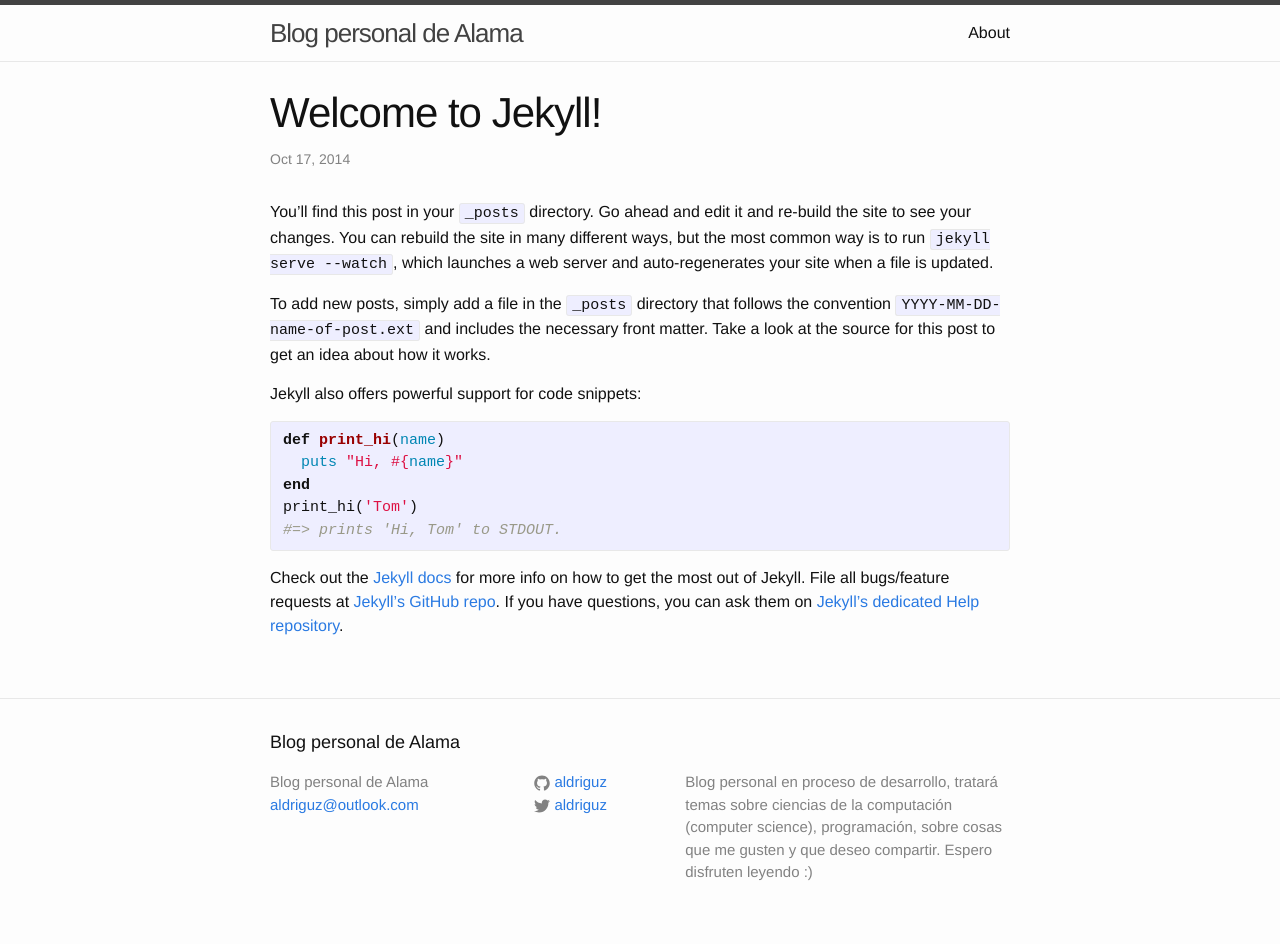
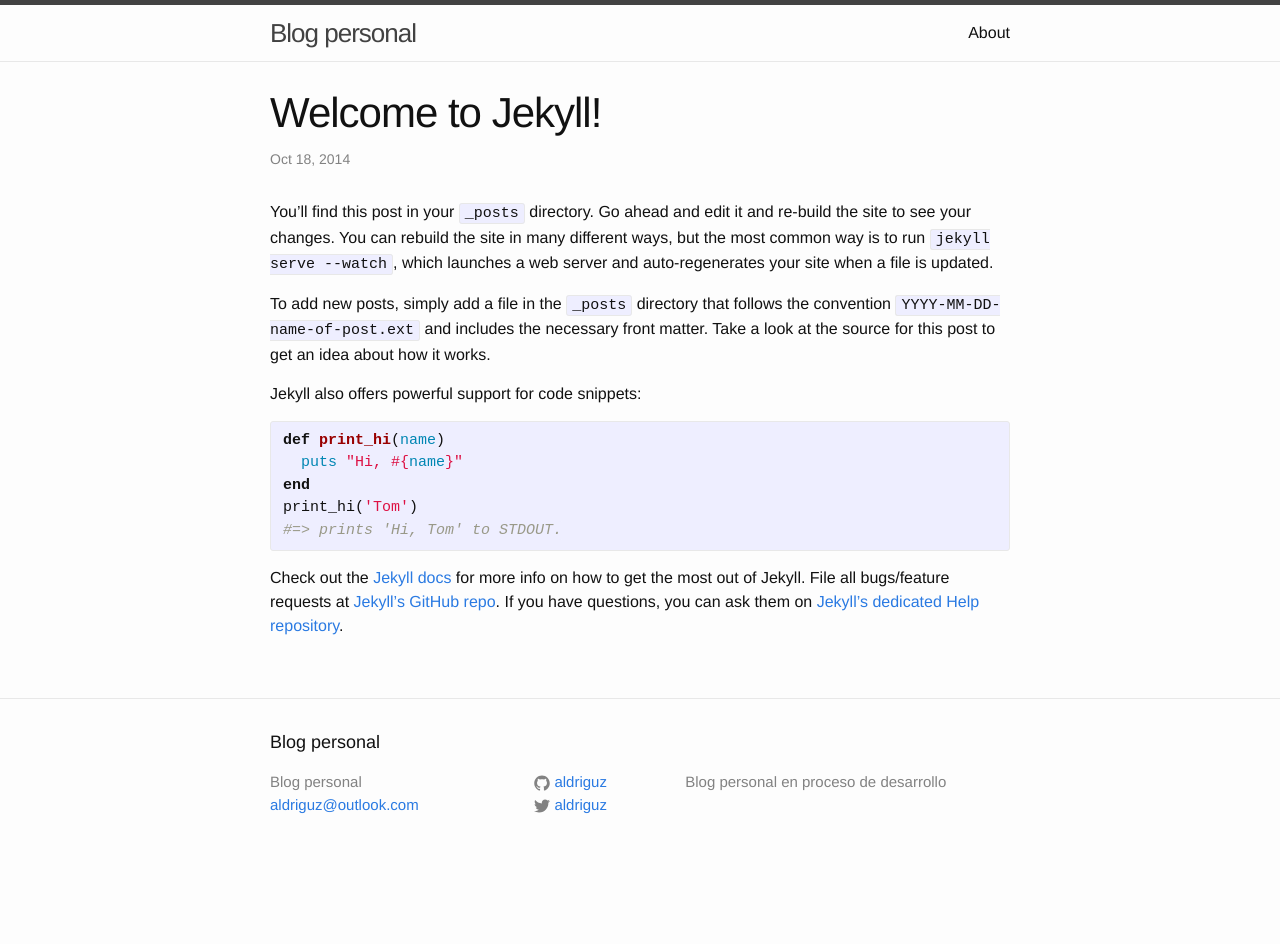
Before and after one commit to aldriguz/aldriguz.github.io, a Jekyll site: the page built from _posts/2014-10-18-welcome-to-jekyll.markdown, in a window 1280 px wide. Built offline with Jekyll 4.4.1, drawn with Linux system fonts in a browser that asks for light colours; after the commit the page ends 900 px from its top, so only the background shows below that.

Commit message:
Actualización de contenido

```diff
--- a/_config.yml
+++ b/_config.yml
@@ -1,12 +1,9 @@
 # Site settings
-title: Blog personal de Alama
+title: Blog personal
 email: aldriguz@outlook.com
 timezone: America/Lima
 description: > # this means to ignore newlines until "baseurl:"
-  Blog personal en proceso de desarrollo, tratará temas sobre
-  ciencias de la computación (computer science), programación,
-  sobre cosas que me gusten y que deseo compartir.
-  Espero disfruten leyendo :)
+  Blog personal en proceso de desarrollo
 baseurl: "" # the subpath of your site, e.g. /blog/
 url: "http://aldriguz.github.io" # the base hostname & protocol for your site
 twitter_username: aldriguz
--- a/_posts/2014-10-18-welcome-to-jekyll.markdown
+++ b/_posts/2014-10-18-welcome-to-jekyll.markdown
@@ -1,9 +1,9 @@
 ---
 layout: post
 title:  "Welcome to Jekyll!"
-date:   2014-10-18 01:00:24
+date:   2014-10-18 01:00:24 -0500
 categories: jekyll update
-tags: hola mundo
+tags: hello
 ---
 You’ll find this post in your `_posts` directory. Go ahead and edit it and re-build the site to see your changes. You can rebuild the site in many different ways, but the most common way is to run `jekyll serve --watch`, which launches a web server and auto-regenerates your site when a file is updated.
 
```
Also changed, not shown: 6 other files.
